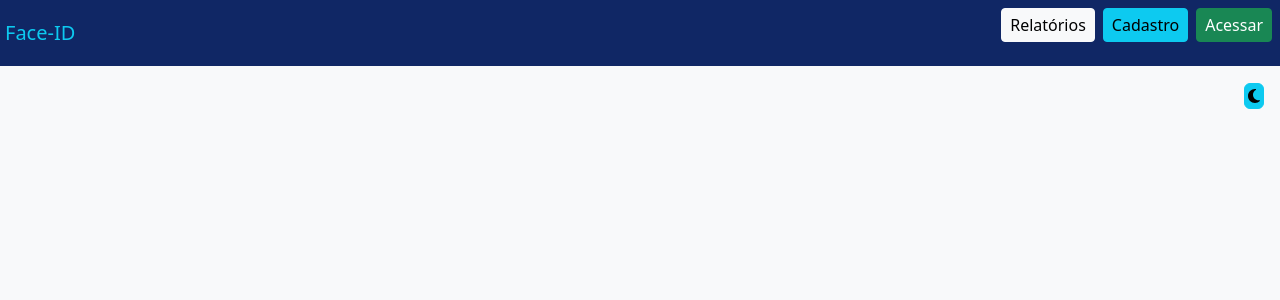
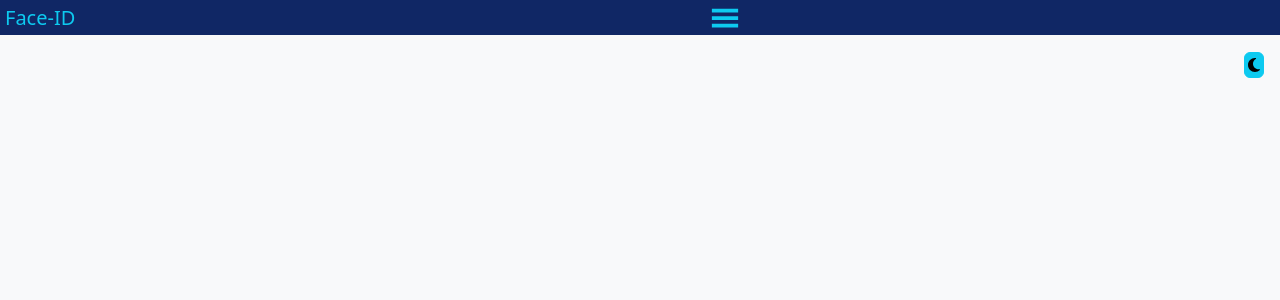
Before and after one commit to leoo1992/cadastroReconhecimentoFacial, a React (Create React App) app in the folder front-end/: page / in a window 1280 px wide. Shown: the top 300 px of the page. Built offline with nearby package versions, Linux system fonts and the light colour scheme.

Commit message:
estilização do navbar

```diff
--- a/front-end/package.json
+++ b/front-end/package.json
@@ -39,8 +39,9 @@
     "react": "^18.2.0",
     "react-bootstrap": "^2.8.0",
     "react-data-table-component": "^7.5.4",
+    "react-dimmer": "^1.0.7",
     "react-dom": "^18.2.0",
-    "react-icons": "^4.10.1",
+    "react-icons": "^4.11.0",
     "react-loader-spinner": "^5.4.5",
     "react-modal": "^3.16.1",
     "react-modal-promise": "^1.0.2",
@@ -48,6 +49,7 @@
     "react-router-dom": "^6.15.0",
     "react-routes": "^0.2.6",
     "react-scripts": "^5.0.1",
+    "reactjs-popup": "^2.0.6",
     "redux": "^4.2.1",
     "styled-components": "^6.0.7",
     "svgo": "^3.0.2",
--- /dev/null
+++ b/front-end/src/pages/HomePage/NavBar2.jsx
@@ -0,0 +1,60 @@
+import Popup from 'reactjs-popup'
+import { GiHamburgerMenu } from 'react-icons/gi'
+import { IoMdClose } from 'react-icons/io'
+import { Link } from "react-router-dom";
+import './styles.css'
+import {
+  NavContent,
+  HamburgerIconButton,
+  ModalContainer,
+  CloseButton,
+  NavLinksList,
+  NavLinkItem,
+} from './styledComponents'
+
+const NavBar = () => (
+  <NavContent>
+    <Popup
+      modal
+      trigger={
+        <HamburgerIconButton data-testid="hamburgerIconButton" className='justify-content-end align-content-end align-items-end'>
+          <GiHamburgerMenu size="30" className='text-info'/>
+        </HamburgerIconButton>
+      }
+      className="popup-content"
+    >
+      {close => (
+        <ModalContainer className='bg-secondary '>
+          <CloseButton
+            type="button"
+            className='btn btn-close btn-danger bg-danger'
+            data-testid="closeButton"
+            onClick={() => close()}
+          >
+            <IoMdClose size="30" />
+          </CloseButton>
+
+          <NavLinksList>
+            <NavLinkItem className='navibar-button justify-content-center align-content-center align-items-center align-middle align-self-center'>
+              <Link to="/relatorios" className="navibar-button justify-content-center align-content-center align-items-center align-middle align-self-center btn btn-light btn-sm m-1 w-auto fs-6">
+                Relatórios
+              </Link>
+            </NavLinkItem>
+            <NavLinkItem className='navibar-button justify-content-center align-content-center align-items-center align-middle align-self-center'>
+              <Link to="/cadastro" className="navibar-button justify-content-center align-content-center align-items-center align-middle align-self-center btn btn-info btn-sm m-1 w-auto fs-6">
+                Cadastro
+              </Link>
+            </NavLinkItem>
+            <NavLinkItem className='navibar-button justify-content-center align-content-center align-items-center align-middle align-self-center'>
+              <Link to="/reconhecimento" className="navibar-button justify-content-center align-content-center align-items-center align-middle align-self-center btn btn-success btn-sm m-1 w-auto fs-6">
+                Acessar
+              </Link>
+            </NavLinkItem>
+          </NavLinksList>
+        </ModalContainer>
+      )}
+    </Popup>
+  </NavContent>
+)
+
+export default NavBar;
--- a/front-end/src/pages/HomePage/index.jsx
+++ b/front-end/src/pages/HomePage/index.jsx
@@ -1,6 +1,6 @@
 import React, { useState } from 'react';
 import "./styles.css";
-import NavBar from './NavBar';
+import NavBar from './NavBar2';
 import { FontAwesomeIcon } from "@fortawesome/react-fontawesome";
 import { faSun, faMoon } from "@fortawesome/free-solid-svg-icons";
 
@@ -20,7 +20,7 @@ const HomePage = () => {
         <h5 className="titulo p-0 text-start text-info d-inline justify-content-center align-content-center align-items-center align-middle align-self-center">
           Face-ID
         </h5>
-        <NavBar className="navibar-button justify-content-center align-content-center text-center align-items-center align-middle align-self-center" />
+        <NavBar/>
       </div>
       <div className={`container-fluid mt-0 p-0 d-flex flex-column align-items-end vh-100 ${theme === "dark" ? "bg-dark" : "bg-light"}`}>
         <div className='m-3'>
--- /dev/null
+++ b/front-end/src/pages/HomePage/styledComponents.js
@@ -0,0 +1,50 @@
+import styled from 'styled-components'
+
+export const NavContent = styled.div`
+background-color: transparent;
+  width: 90%;
+  max-width: 458px;
+  @media screen and (min-width: 768px) {
+    max-width: 1110px;
+  }
+`
+
+export const HamburgerIconButton = styled.button`
+  background-color: transparent;
+  width: 42px;
+  height: 35px;
+  border: none;
+  outline: none;
+  cursor: pointer;
+`
+
+export const ModalContainer = styled.div`
+background-color: transparent;
+  flex-grow: 1;
+  display: flex;
+  flex-direction: column;
+  width: 100%;
+  max-width: 100vw;
+`
+
+export const CloseButton = styled.button`
+  align-self: flex-end;
+  width: 30px;
+  height: 30px;
+  border: none;
+  margin-top: 32px;
+  margin-right: 15px;
+  outline: none;
+  cursor: pointer;
+`
+
+export const NavLinksList = styled.ul`
+  flex-grow: 1;
+  display: flex;
+  flex-direction: column;
+  padding-left: 0;
+`
+
+export const NavLinkItem = styled.li`
+  list-style-type: none;
+`
--- a/front-end/src/pages/HomePage/styles.css
+++ b/front-end/src/pages/HomePage/styles.css
@@ -36,3 +36,12 @@
   padding-right: 5px;
   font-size: small;
 }
+
+.popup-content {
+  display: flex;
+  flex-direction: column;
+  align-items: center;
+  background-color: #ffffff;
+  width: 100vw;
+  height: 100vh;
+}
```
Also changed, not shown: 1 other file (tests, documents, lock files or other folders).
